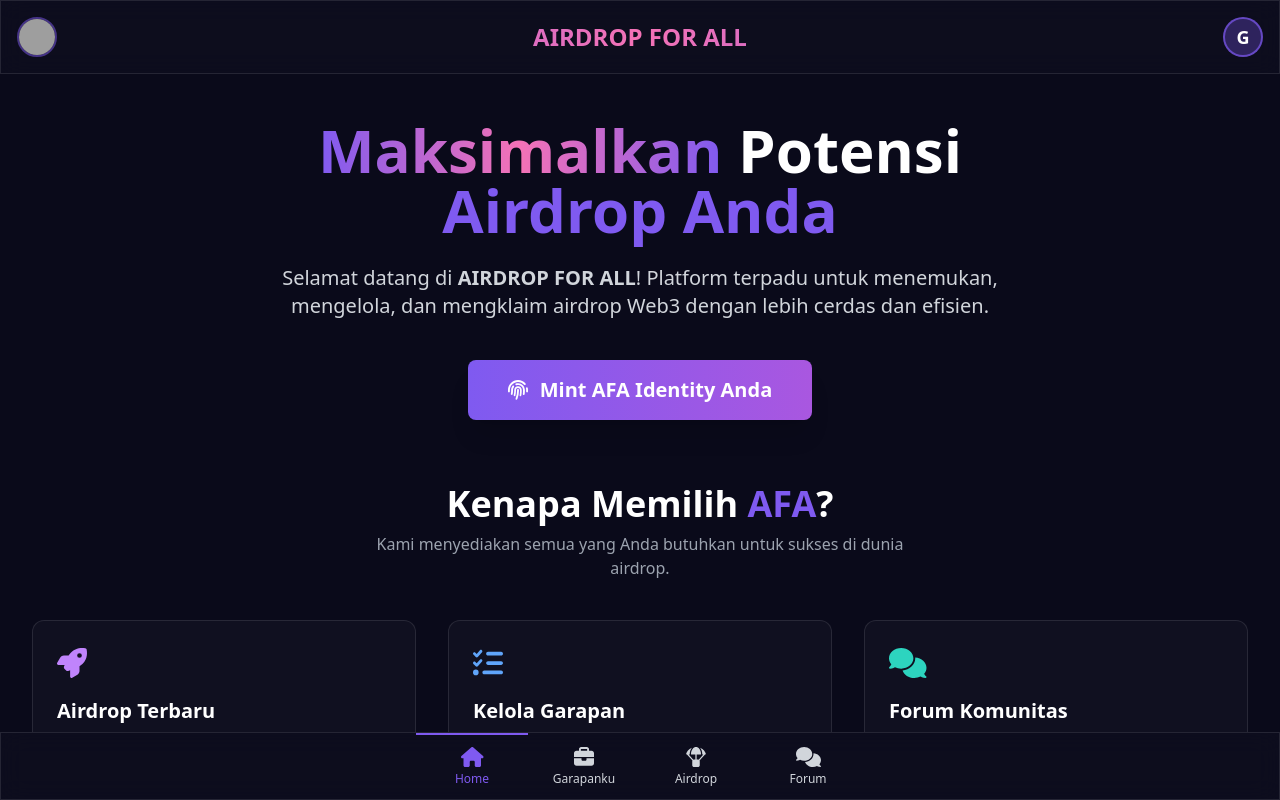
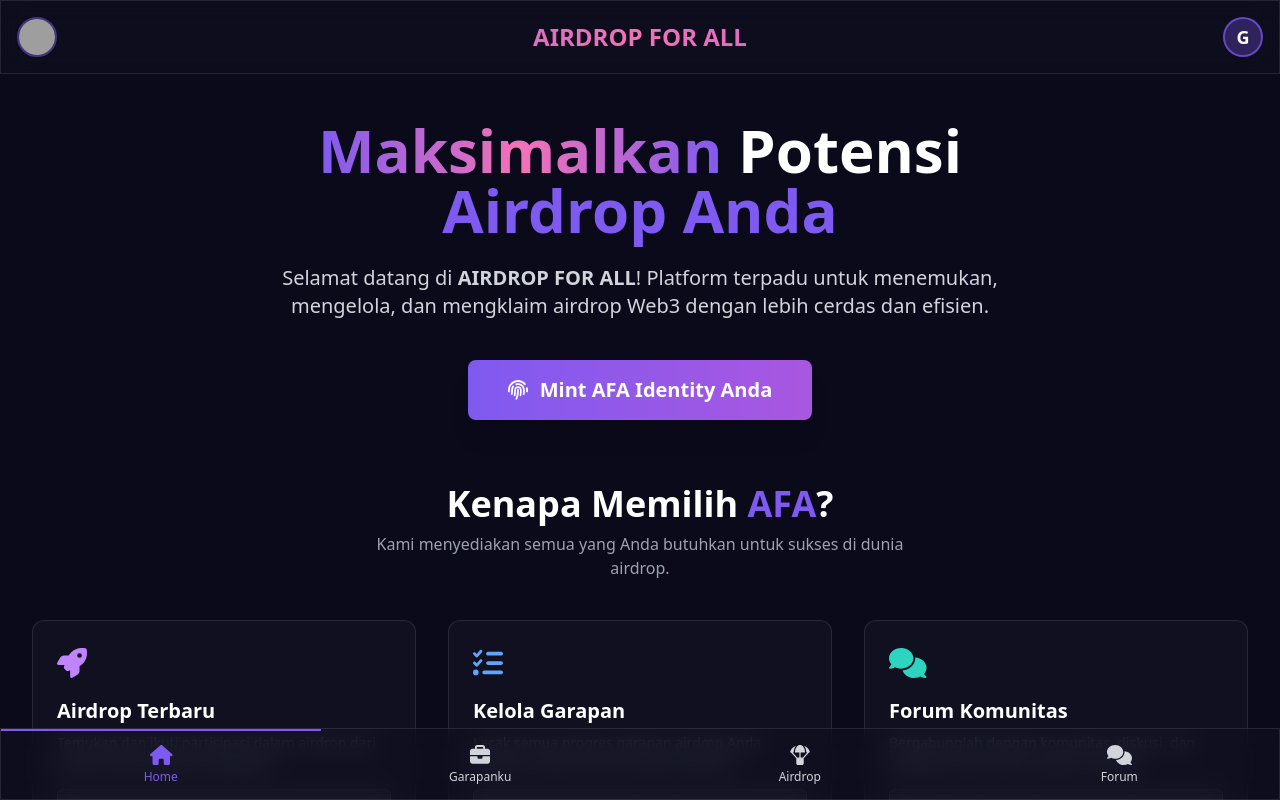
Before and after one commit to bayyubenjamin/AFA_WEB3TOOL, a React (Vite) app: page / in a window 1280 px wide. Built offline with nearby package versions, Linux system fonts and the light colour scheme; grey boxes are pictures that could not be loaded.

Commit message:
Update BottomNav.jsx

```diff
--- a/src/components/BottomNav.jsx
+++ b/src/components/BottomNav.jsx
@@ -1,11 +1,12 @@
 // src/components/BottomNav.jsx
+
 import React from "react";
 import { FontAwesomeIcon } from "@fortawesome/react-fontawesome";
 import {
   faHome,
   faBriefcase,
   faParachuteBox,
-  faComments, // Ikon untuk Forum
+  faComments,
 } from "@fortawesome/free-solid-svg-icons";
 
 export default function BottomNav({ currentPage, navigateTo }) {
@@ -17,21 +18,32 @@ export default function BottomNav({ currentPage, navigateTo }) {
   ];
 
   return (
-    <nav className="glassmorphism sticky bottom-0 left-0 right-0 shadow-t-lg z-50"> {/* sticky bottom-0 */}
-      <div className="max-w-md mx-auto grid grid-cols-4">
+    // PERBAIKAN UTAMA DI SINI:
+    <nav
+      aria-label="Main navigation" // Tambahan untuk aksesibilitas
+      className="
+        fixed bottom-0 left-0 w-full         /* 1. Ganti 'sticky' menjadi 'fixed' dan 'w-full' */
+        h-[var(--bottomnav-height)]           /* 2. Tambahkan tinggi eksplisit dari variabel CSS Anda */
+        pb-[env(safe-area-inset-bottom)]      /* 3. PENTING: Beri padding bawah untuk area aman di iPhone (home bar) */
+        glassmorphism                         /* Class Anda sudah benar */
+        z-50                                  /* Pastikan z-index ada */
+        grid grid-cols-4                      /* 4. Pindahkan grid langsung ke <nav> */
+      "
+    >
+      {/* Struktur map sudah benar, tidak perlu diubah */}
       {navItems.map((item) => (
         <button
           key={item.id}
           onClick={() => navigateTo(item.id)}
-            className={`nav-item flex flex-col items-center justify-center py-3 text-gray-300 hover:text-primary transition-colors duration-200 ${
+          // Class di sini juga sudah bagus, hanya perlu memastikan tinggi itemnya pas
+          className={`nav-item flex flex-col items-center justify-center h-full text-gray-300 hover:text-primary transition-colors duration-200 ${
             currentPage === item.id ? "active" : ""
           }`}
         >
           <FontAwesomeIcon icon={item.icon} className="text-xl mb-1" />
-            <span className="text-xs">{item.label}</span>
+          <span className="text-xs font-medium">{item.label}</span>
         </button>
       ))}
-      </div>
     </nav>
   );
 }
```
Lines whose indentation alone changed are shown as unchanged.
